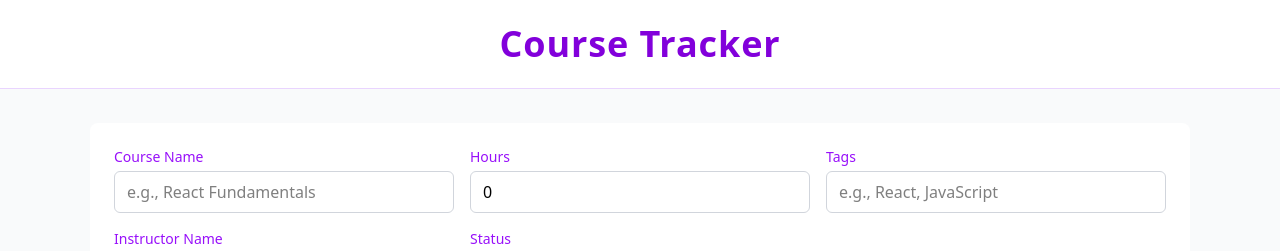
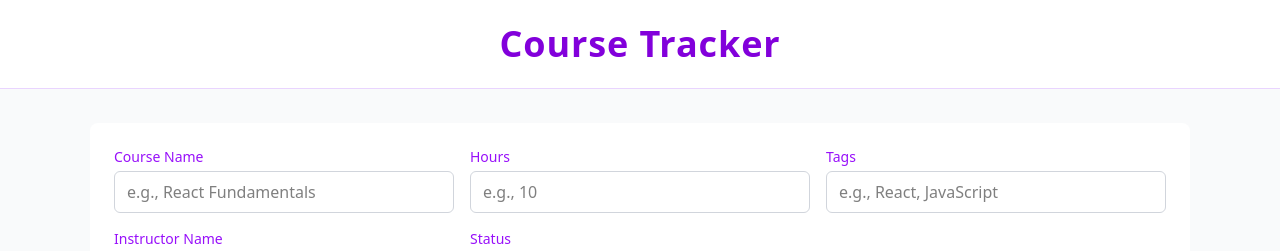
Before and after one commit to devkoushiik/course_tracker, a Next.js app: page / in a window 1280 px wide. Shown: the top 251 px of the page. Built offline with nearby package versions, Linux system fonts and the light colour scheme.

Commit message:
input issue fixed

```diff
--- a/app/components/CourseForm.tsx
+++ b/app/components/CourseForm.tsx
@@ -288,7 +288,7 @@ const CourseForm = () => {
                 <input
                   type="number"
                   name="hours"
-                  value={formData.hours}
+                  value={formData.hours || ''}
                   onChange={handleChange}
                   className="w-full px-3 py-2 border border-gray-300 rounded-md focus:outline-none focus:ring-2 focus:ring-purple-500"
                   required
```
